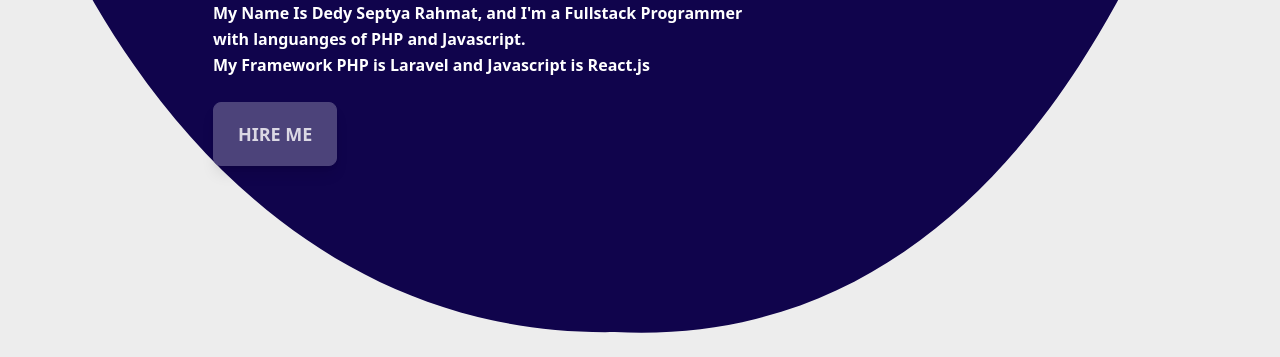
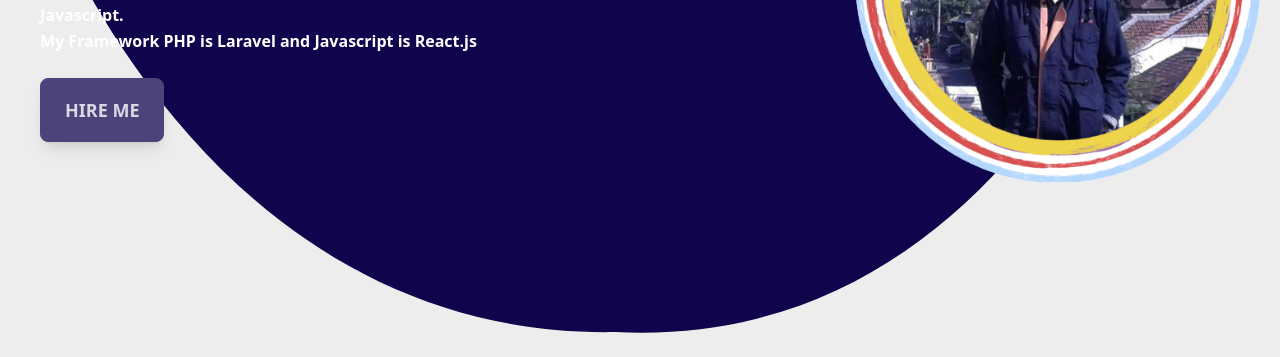
Before and after one commit to dressrahmat/cv-online, a website: page index.html in a window 1280 px wide. Shown: the part 443-800 px from the top of the page. Drawn offline with nearby package versions, Linux system fonts and the light colour scheme; files that its build step writes are made by us from their sources; the site is published under a folder, as on GitHub Pages, so addresses that start at the root find nothing.

Commit message:
gambar me

```diff
--- a/index.html
+++ b/index.html
@@ -59,7 +59,7 @@
 		</div>
 		<div class="hero-content flex-col md:flex-row-reverse mt-12">
 			<div class="basis-1/3 w-full">
-				<img src="/images/me.png" class="w-4/5 md:w-full mx-auto" />
+				<img src="./images/me.png" class="w-4/5 md:w-full mx-auto" />
 			</div>
 			<div class="basis-2/3 pl-6">
 				<h6 class="text-md font-bold text-base-300 pb-3">Hello I'm A</h6>
```
